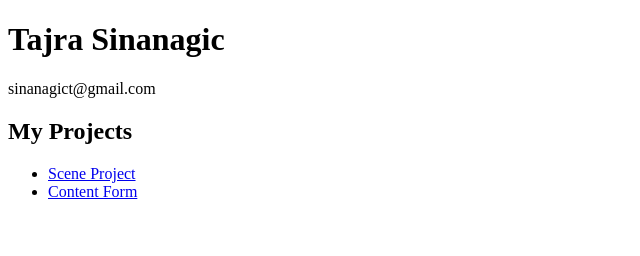
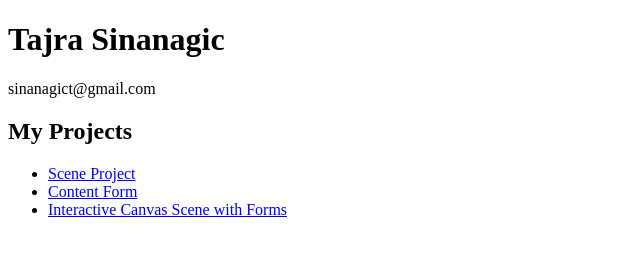
Before and after one commit to tajrasinanagic0/portfolio, a plain HTML site: page index.html in a window 1280 px wide. Shown: the whole page, without its empty margins (0-640 px from the left). Drawn offline with Linux system fonts and the light colour scheme.

Commit message:
Update index.html

```diff
--- a/index.html
+++ b/index.html
@@ -13,6 +13,7 @@
     <ul>
         <li><a href="https://tajrasinanagic0.github.io/Scene-Project/" target="_blank">Scene Project</a></li>
         <li><a href="https://tajrasinanagic0.github.io/contentform/" target="_blank">Content Form</a></li>
+        <li><a href="https://tajrasinanagic0.github.io/interactive-canvas-scene/" target="_blank">Interactive Canvas Scene with Forms</a></li>
     </ul>
 </body>
 </html>
```
